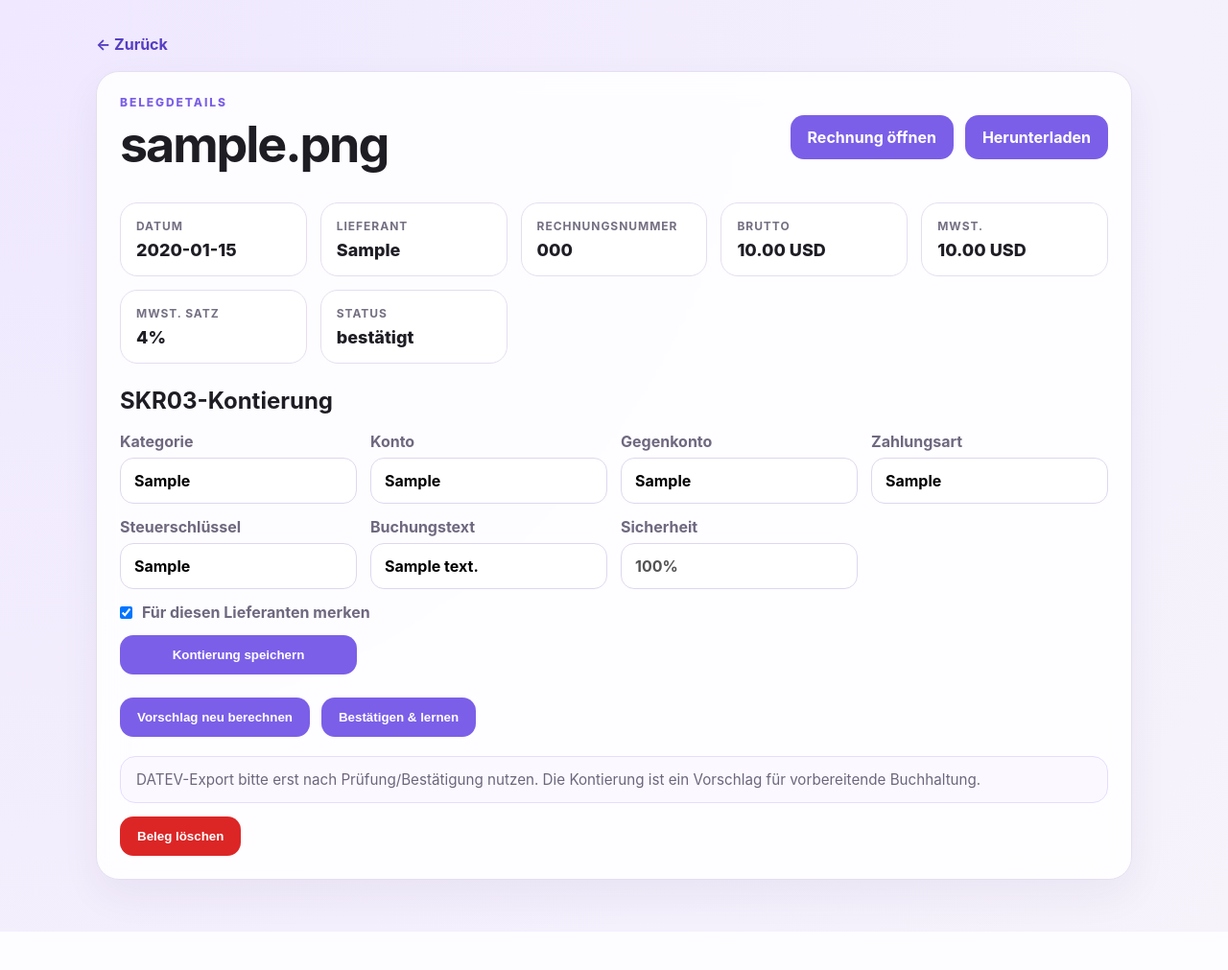
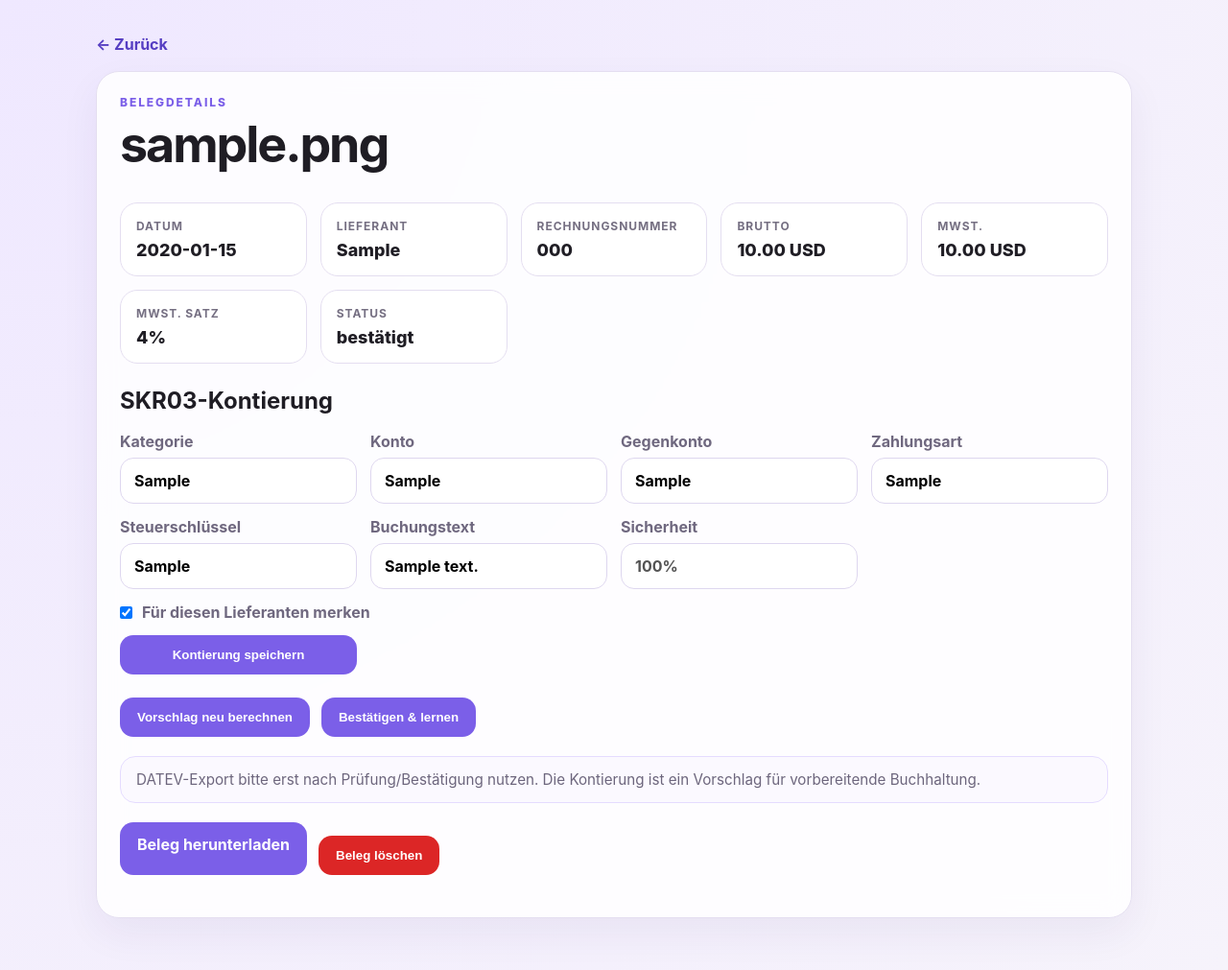
Before and after one commit to alanseyda2-crypto/ki-belegassistent-mvp, a FastAPI app: page /documents/1 in a window 1280 px wide. Shown: the whole page at 96% size. Before the commit the page ends 971 px from the top, so only its background shows below. Run offline with FastAPI, Linux system fonts and the light colour scheme; tables that the repository leaves empty hold one stand-in row (values such as "Sample post").

Commit message:
Add files via upload

```diff
--- a/app/templates/detail.html
+++ b/app/templates/detail.html
@@ -7,10 +7,7 @@
       <p class="eyebrow">Belegdetails</p>
       <h1>{{ doc.original_filename }}</h1>
     </div>
-    <div class="actions compact">
-      <a class="link-button" href="/documents/{{ doc.id }}/file" target="_blank">Rechnung öffnen</a>
-      <a class="link-button" href="/documents/{{ doc.id }}/download">Herunterladen</a>
-    </div>
+
   </div>
 
   <div class="grid">
@@ -47,8 +44,11 @@
 
   <p class="hint">DATEV-Export bitte erst nach Prüfung/Bestätigung nutzen. Die Kontierung ist ein Vorschlag für vorbereitende Buchhaltung.</p>
 
-  <form action="/documents/{{ doc.id }}/delete" method="post" onsubmit="return confirm('Beleg wirklich löschen?')">
-    <button class="danger" type="submit">Beleg löschen</button>
-  </form>
+  <div class="actions">
+    <a class="link-button" href="/documents/{{ doc.id }}/download">Beleg herunterladen</a>
+    <form action="/documents/{{ doc.id }}/delete" method="post" onsubmit="return confirm('Beleg wirklich löschen?')">
+      <button class="danger" type="submit">Beleg löschen</button>
+    </form>
+  </div>
 </section>
 {% endblock %}
```
